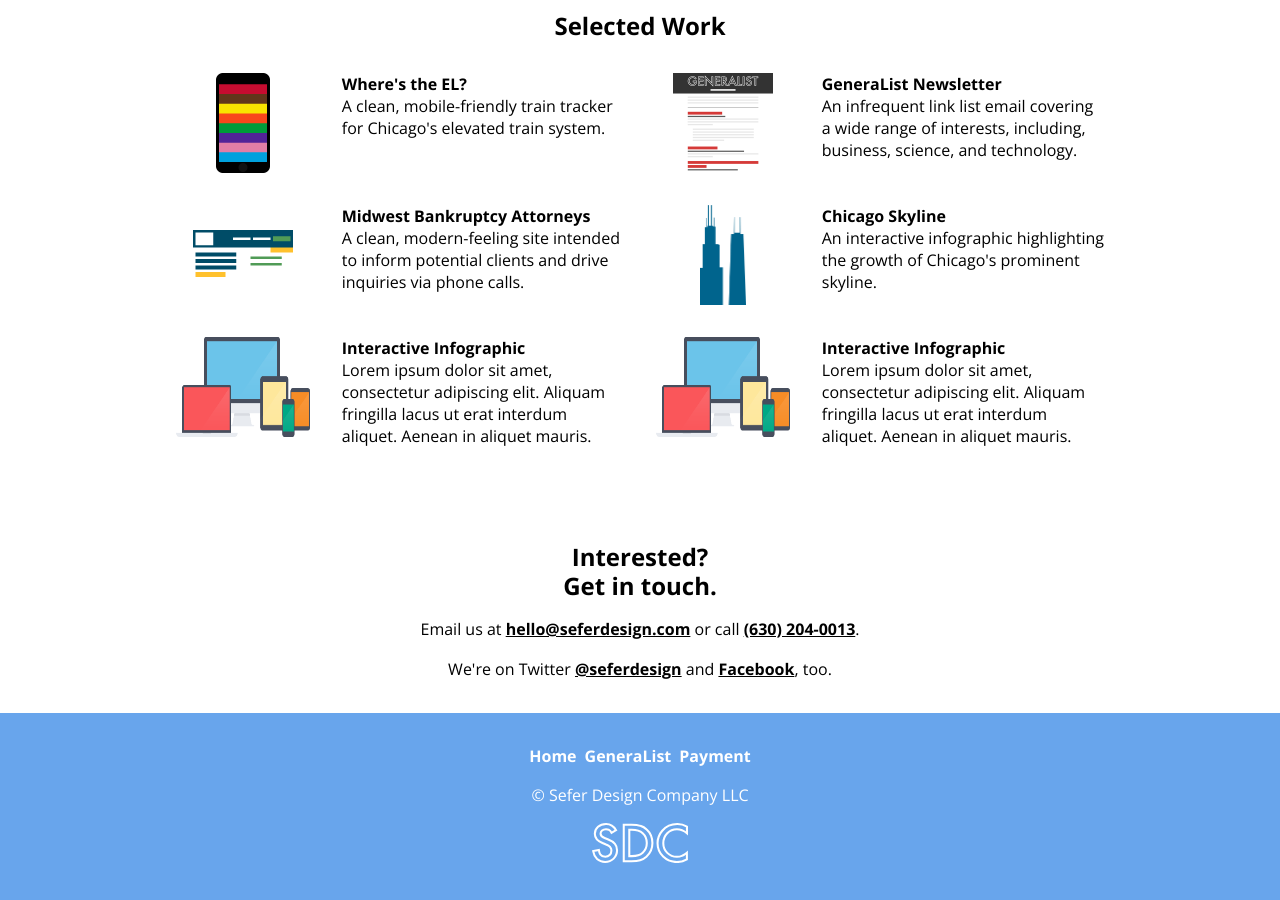
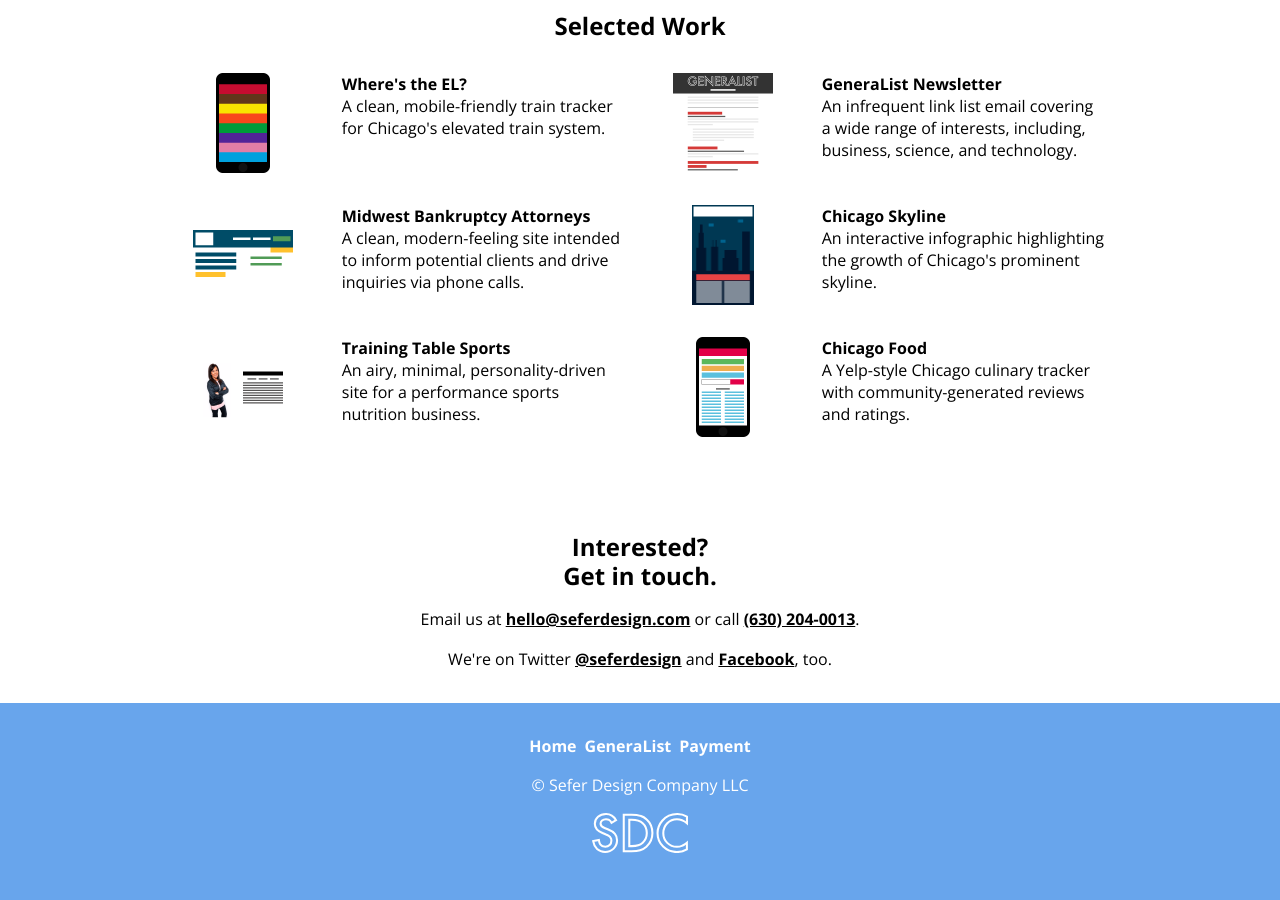
Before and after one commit to SeferDesign/seferdesign.com, a Jekyll site: the page built from index.html, in a window 1280 px wide and 900 px high, scrolled down 975 px. Built offline with Jekyll 4.4.1, drawn with Linux system fonts in a browser that asks for light colours.

Commit message:
Even more client work

```diff
--- a/gulpfile.js
+++ b/gulpfile.js
@@ -93,5 +93,5 @@
   gulp.watch(paths.src + 'style/**/*.scss', ['copy-css']);
   gulp.watch(paths.src + 'scripts/*.js', ['js', 'jekyll-rebuild']);
   gulp.watch(paths.src + 'images/**/*', ['images']);
-  gulp.watch(['*.html', '_includes/*.html', '_layouts/*.html'], ['jekyll-rebuild']);
+  gulp.watch(['*.html', '_includes/*.html', '_layouts/*.html', paths.src + 'images/**/*'], ['jekyll-rebuild']);
 });
--- a/index.html
+++ b/index.html
@@ -52,25 +52,25 @@
           <div class="work-description">A clean, modern-feeling site intended to inform potential clients and drive inquiries via phone calls.</div>
         </div>
       </a>
-      <a href="#" class="work-item pure-u-1-1 pure-u-md-1-2">
+      <a href="#" title="Chicago Skyline" class="work-item pure-u-1-1 pure-u-md-1-2">
         <div class="work-image-wrap"><img src="{{ site.distbase }}/images/skyline.png"></div>
         <div class="work-meta">
           <div class="work-title">Chicago Skyline</div>
           <div class="work-description">An interactive infographic highlighting the growth of Chicago's prominent skyline.</div>
         </div>
       </a>
-      <a href="#" class="work-item pure-u-1-1 pure-u-md-1-2">
-        <div class="work-image-wrap"><img src="{{ site.distbase }}/images/devices.png"></div>
+      <a href="#" title="Training Table Sports" class="work-item pure-u-1-1 pure-u-md-1-2">
+        <div class="work-image-wrap"><img src="{{ site.distbase }}/images/trainingtablesports.png"></div>
         <div class="work-meta">
-          <div class="work-title">Interactive Infographic</div>
-          <div class="work-description">Lorem ipsum dolor sit amet, consectetur adipiscing elit. Aliquam fringilla lacus ut erat interdum aliquet. Aenean in aliquet mauris.</div>
+          <div class="work-title">Training Table Sports</div>
+          <div class="work-description">An airy, minimal, personality-driven site for a performance sports nutrition business.</div>
         </div>
       </a>
-      <a href="#" class="work-item pure-u-1-1 pure-u-md-1-2">
-        <div class="work-image-wrap"><img src="{{ site.distbase }}/images/devices.png"></div>
+      <a href="http://chicagofood.rsefer.com" title="Chicago Food" class="work-item pure-u-1-1 pure-u-md-1-2">
+        <div class="work-image-wrap"><img src="{{ site.distbase }}/images/chicagofood.png"></div>
         <div class="work-meta">
-          <div class="work-title">Interactive Infographic</div>
-          <div class="work-description">Lorem ipsum dolor sit amet, consectetur adipiscing elit. Aliquam fringilla lacus ut erat interdum aliquet. Aenean in aliquet mauris.</div>
+          <div class="work-title">Chicago Food</div>
+          <div class="work-description">A Yelp-style Chicago culinary tracker with community-generated reviews and ratings.</div>
         </div>
       </a>
     </div>
```
Also changed, not shown: _src/images/chicagofood.png (added), _src/images/skyline.png, _src/images/trainingtablesports.png (added), dist/images/chicagofood.png (added), dist/images/skyline.png, dist/images/trainingtablesports.png (added), 9 other files.
